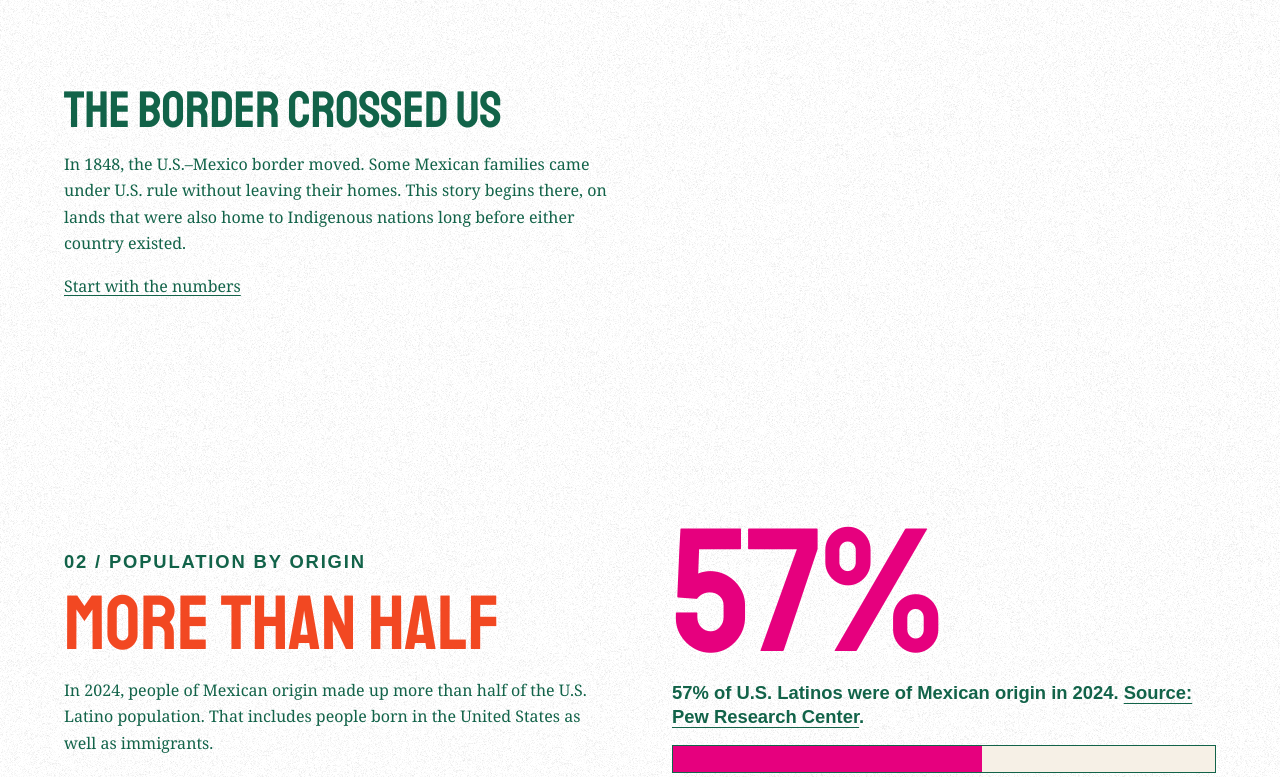
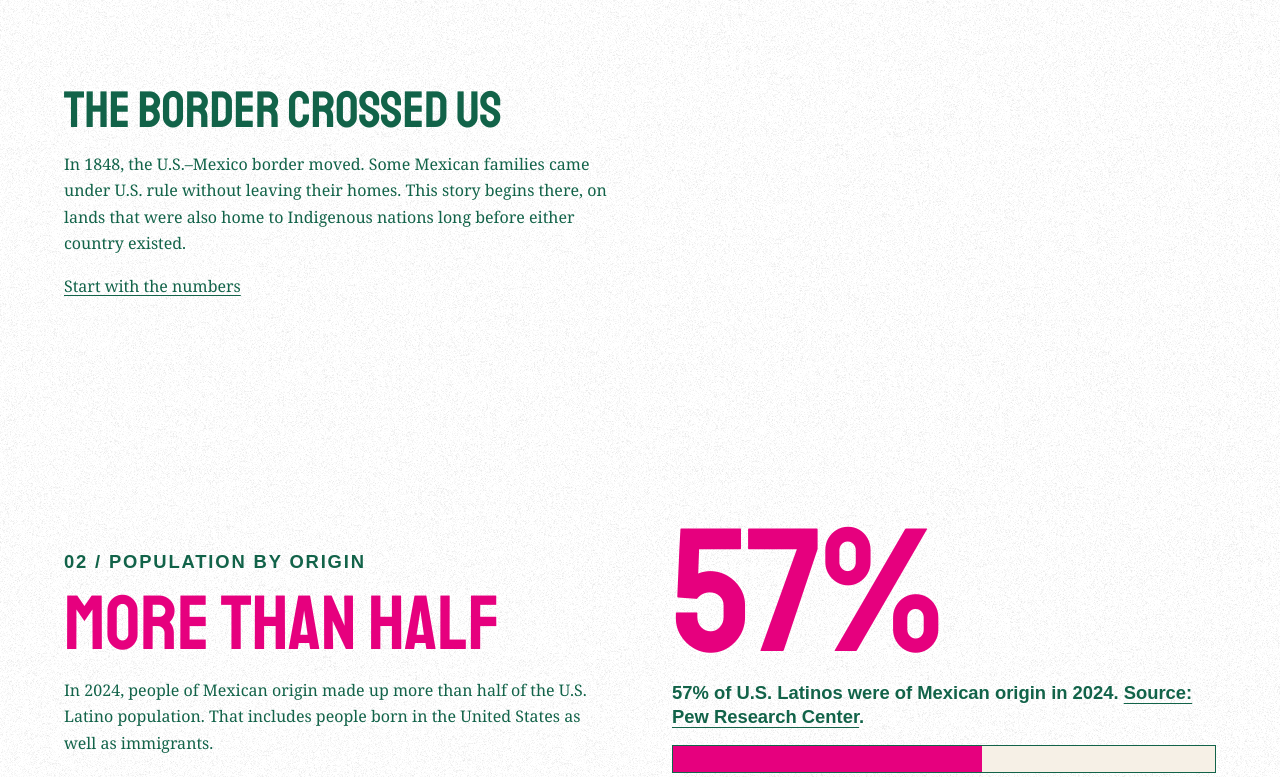
Before and after one commit to thebadcircle1982/america-mexicana, a plain HTML site: page index.html in a window 1280 px wide. Shown: the part 626-1403 px from the top of the page. Drawn offline with Linux system fonts and the light colour scheme; a web font is replaced by a local one.

Commit message:
Change heading color from #F24822 to #E6007E

```diff
--- a/style.css
+++ b/style.css
@@ -115,5 +115,5 @@ body {
 
 .hero h1,
 .origins h2 {
-  color: #F24822;
+  color: #E6007E;
 }
```
